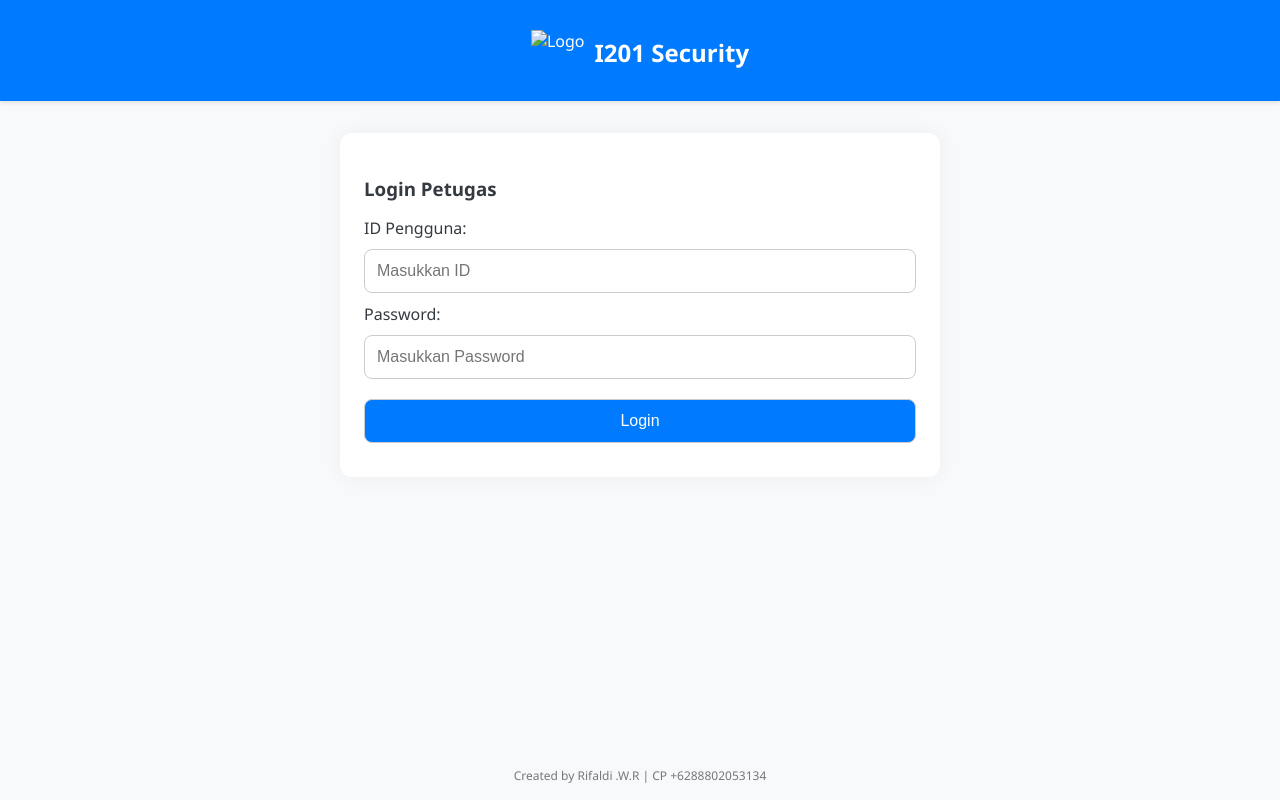
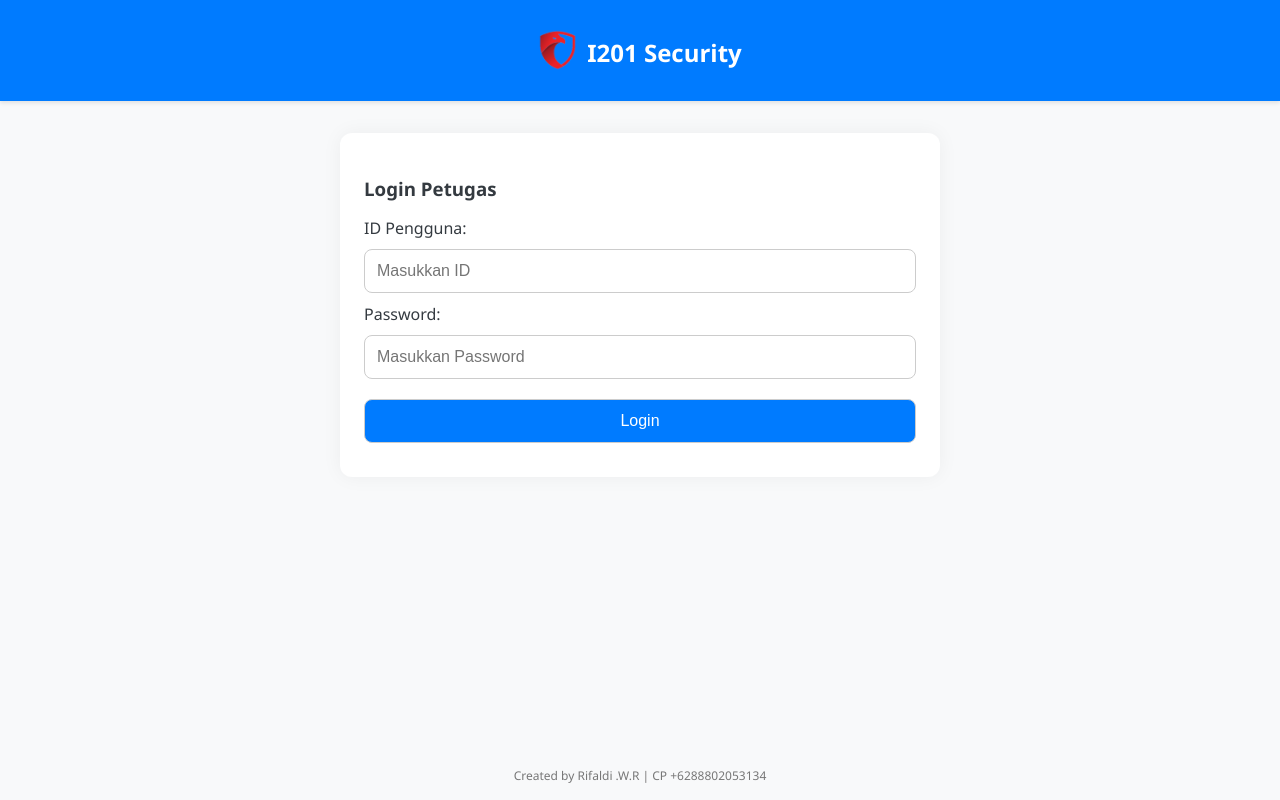
Before and after one commit to rievxsploit/I201security, a plain HTML site: page index.html in a window 1280 px wide. Drawn offline with Linux system fonts and the light colour scheme; the site is published under a folder, as on GitHub Pages, so addresses that start at the root find nothing.

Commit message:
Update index.html

```diff
--- a/index.html
+++ b/index.html
@@ -124,7 +124,7 @@
 </head>
 <body>
   <header>
-    <img src="/img/i201logo.png" alt="Logo" />
+    <img src="img/i201logo.png" alt="Logo" />
     <h2>I201 Security</h2>
   </header>
   <div class="container">
```
